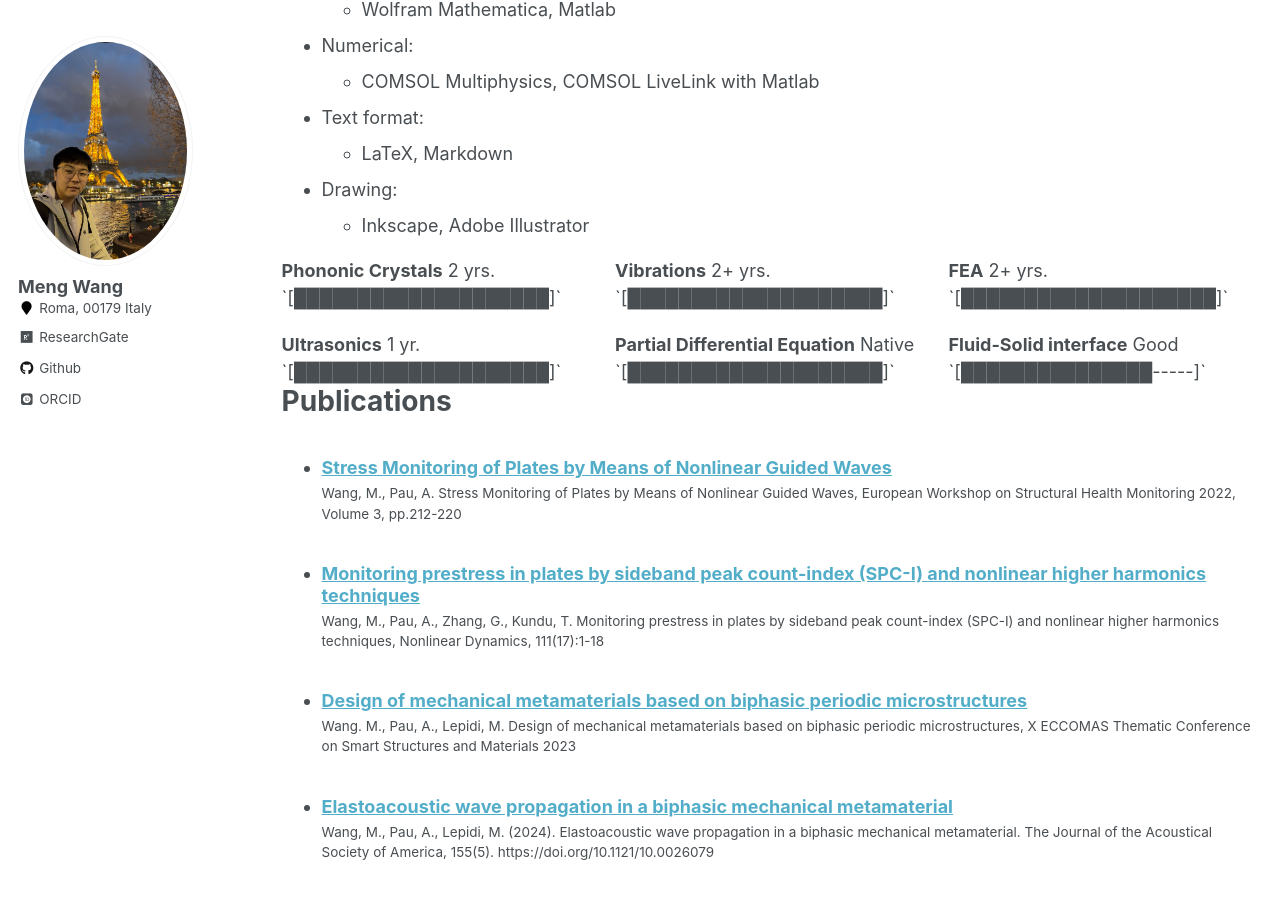
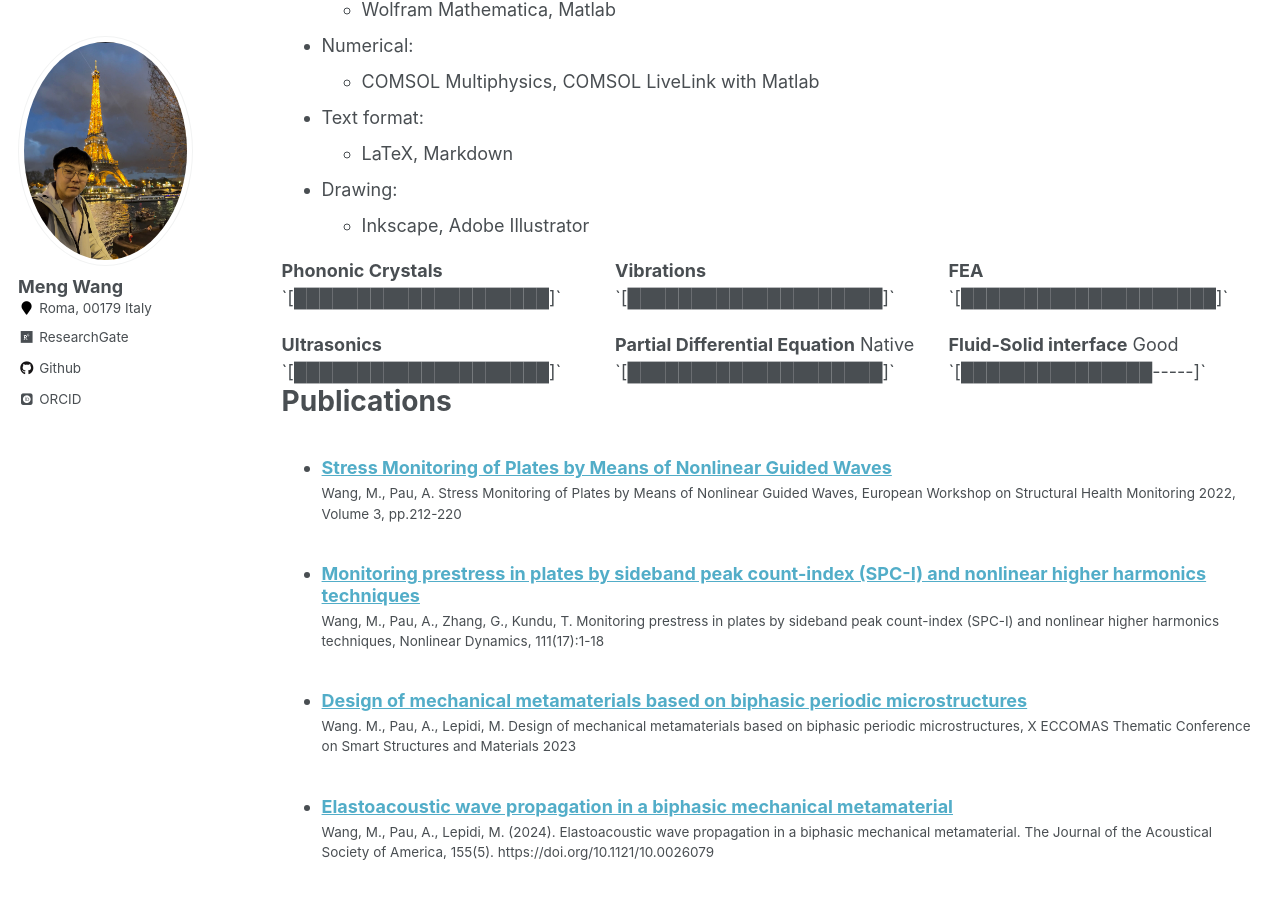
Before and after one commit to wang-meng-web/wang-meng-web.github.io, a Jekyll site: the page built from _pages/cv.md, in a window 1280 px wide and 900 px high, scrolled down 393 px. Built offline with Jekyll 4.4.1, drawn with Linux system fonts in a browser that asks for light colours; some web fonts are replaced.

Commit message:
Update cv.md

```diff
--- a/_pages/cv.md
+++ b/_pages/cv.md
@@ -29,19 +29,19 @@ Skills
 
 <div style="display: flex; flex-wrap: wrap; gap: 20px;">
   <div style="flex: 1 1 30%; min-width: 200px;">
-    <strong>Phononic Crystals</strong> 2 yrs.<br>
+    <strong>Phononic Crystals</strong><br>
     `[████████████████████]`
   </div>
   <div style="flex: 1 1 30%; min-width: 200px;">
-    <strong>Vibrations</strong> 2+ yrs.<br>
+    <strong>Vibrations</strong> <br>
     `[████████████████████]`
   </div>
   <div style="flex: 1 1 30%; min-width: 200px;">
-    <strong>FEA</strong> 2+ yrs.<br>
+    <strong>FEA</strong> <br>
     `[████████████████████]`
   </div>
   <div style="flex: 1 1 30%; min-width: 200px;">
-    <strong>Ultrasonics</strong> 1 yr.<br>
+    <strong>Ultrasonics</strong> <br>
     `[████████████████████]`
   </div>
   <div style="flex: 1 1 30%; min-width: 200px;">
```
